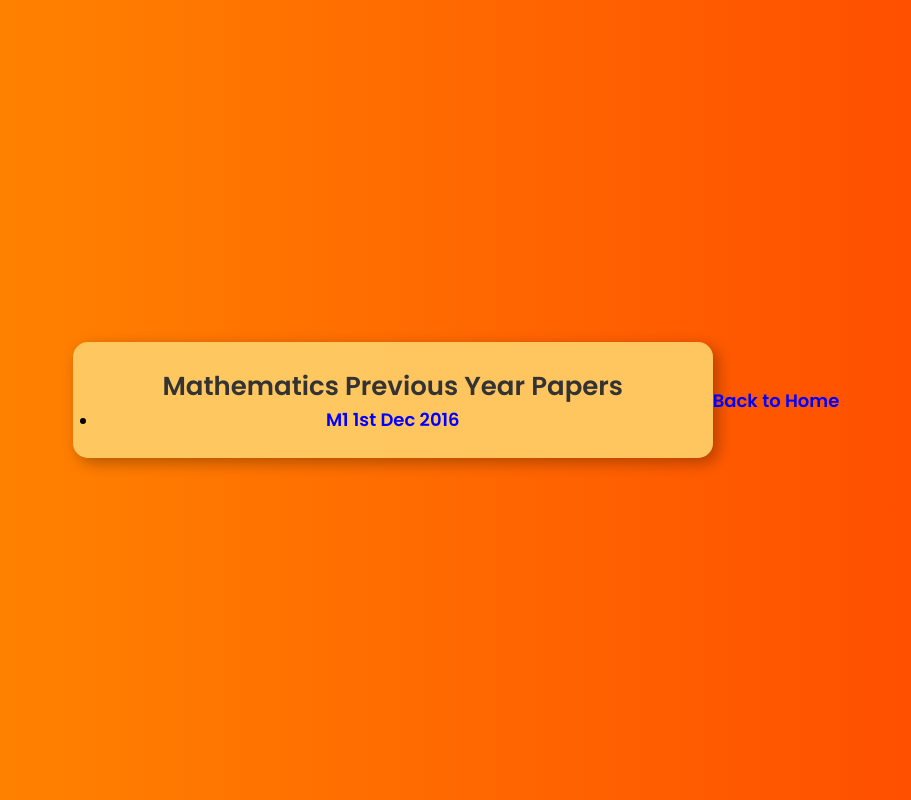
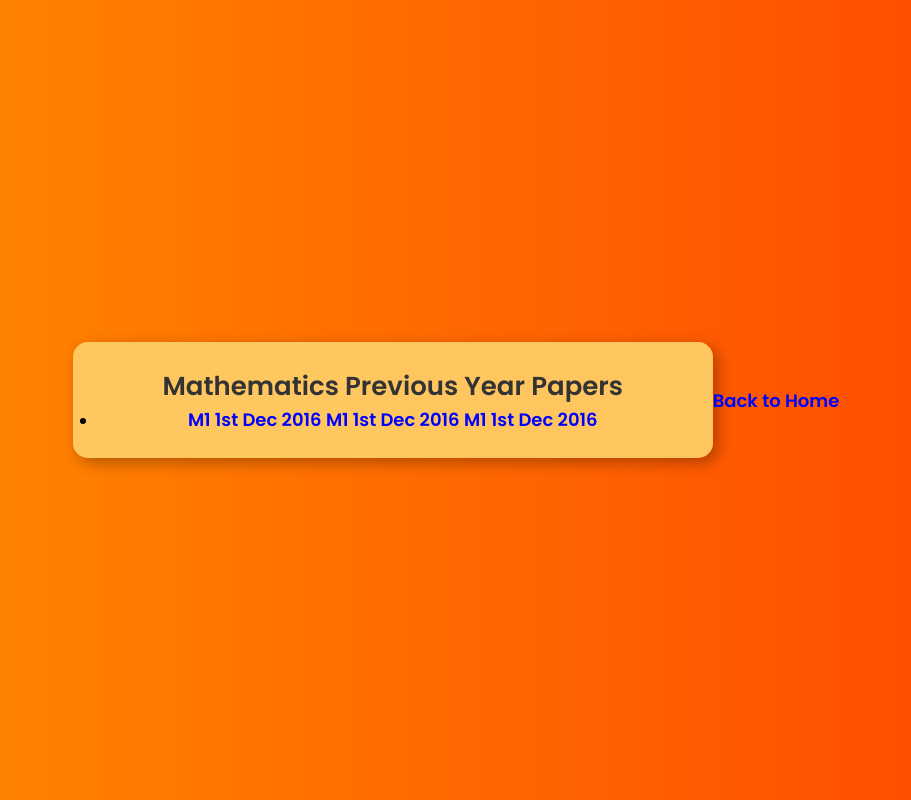
Before and after one commit to Arpi7-pareek/PYQs, a plain HTML site: page subjects/mathematics.html in a window 1280 px wide. Shown: the whole page, without its empty margins (184-1095 px from the left). Drawn offline with Linux system fonts and the light colour scheme.

Commit message:
Update mathematics.html

```diff
--- a/subjects/mathematics.html
+++ b/subjects/mathematics.html
@@ -12,6 +12,8 @@
         <ul>
             <li>
             <a href="../subjects/M1(1st)Dec2016.pdf" target="_blank">M1 1st Dec 2016</a>
+                <a href="../subjects/M1(1st)Dec2016.pdf" target="_blank">M1 1st Dec 2016</a>
+                <a href="../subjects/M1(1st)Dec2016.pdf" target="_blank">M1 1st Dec 2016</a>
         </ul>
     </div>
     <a href="../index.html">Back to Home</a>
```
